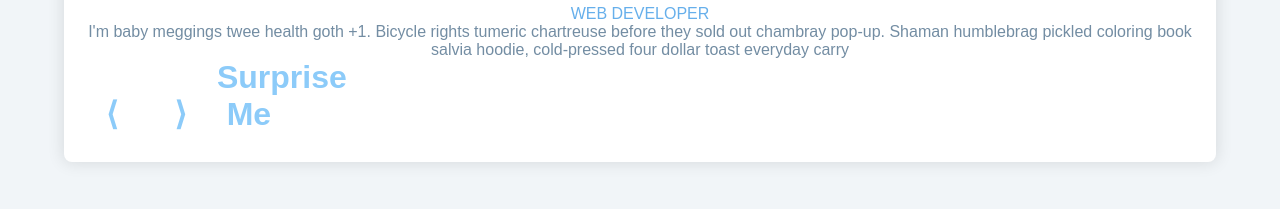
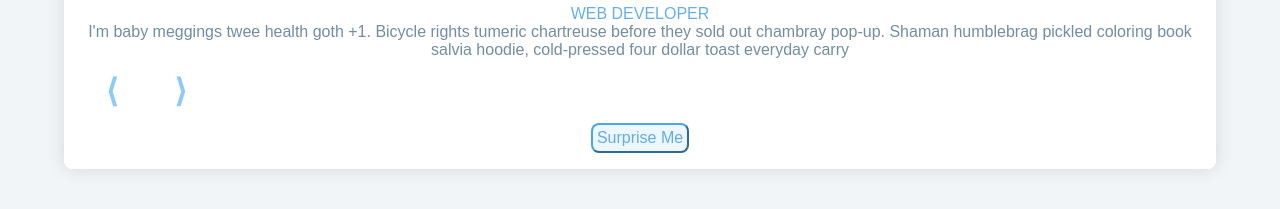
Before and after one commit to AngeloCornelio/review-carousel, a website: page index.html in a window 1280 px wide. Shown: the part 313-522 px from the top of the page. Drawn offline with Linux system fonts and the light colour scheme.

Commit message:
Style random button

```diff
--- a/styles.css
+++ b/styles.css
@@ -71,3 +71,17 @@ button {
     width: 2em;
     height: 2em;
 }
+
+#random {
+    border: 2px outset #49a6e9;
+    border-radius: 0.5em;
+    width: auto;
+    height: auto;
+    padding: 0.25em;
+    font-size: 1em;
+    font-weight: normal;
+    background-color: #ecf7ff;
+    color: #64abeb;
+    display: block;
+    margin: 0 auto;
+}
```
